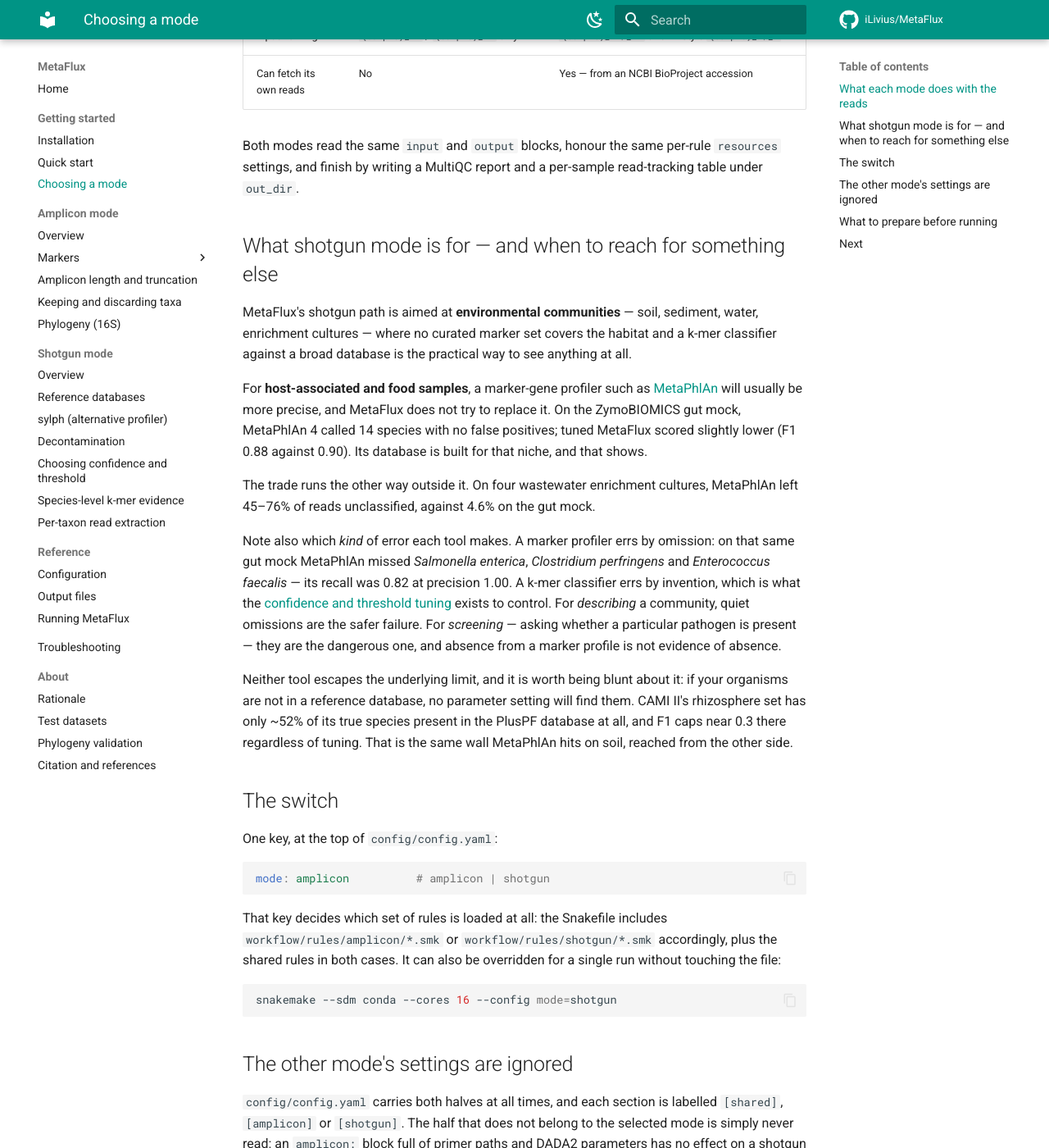
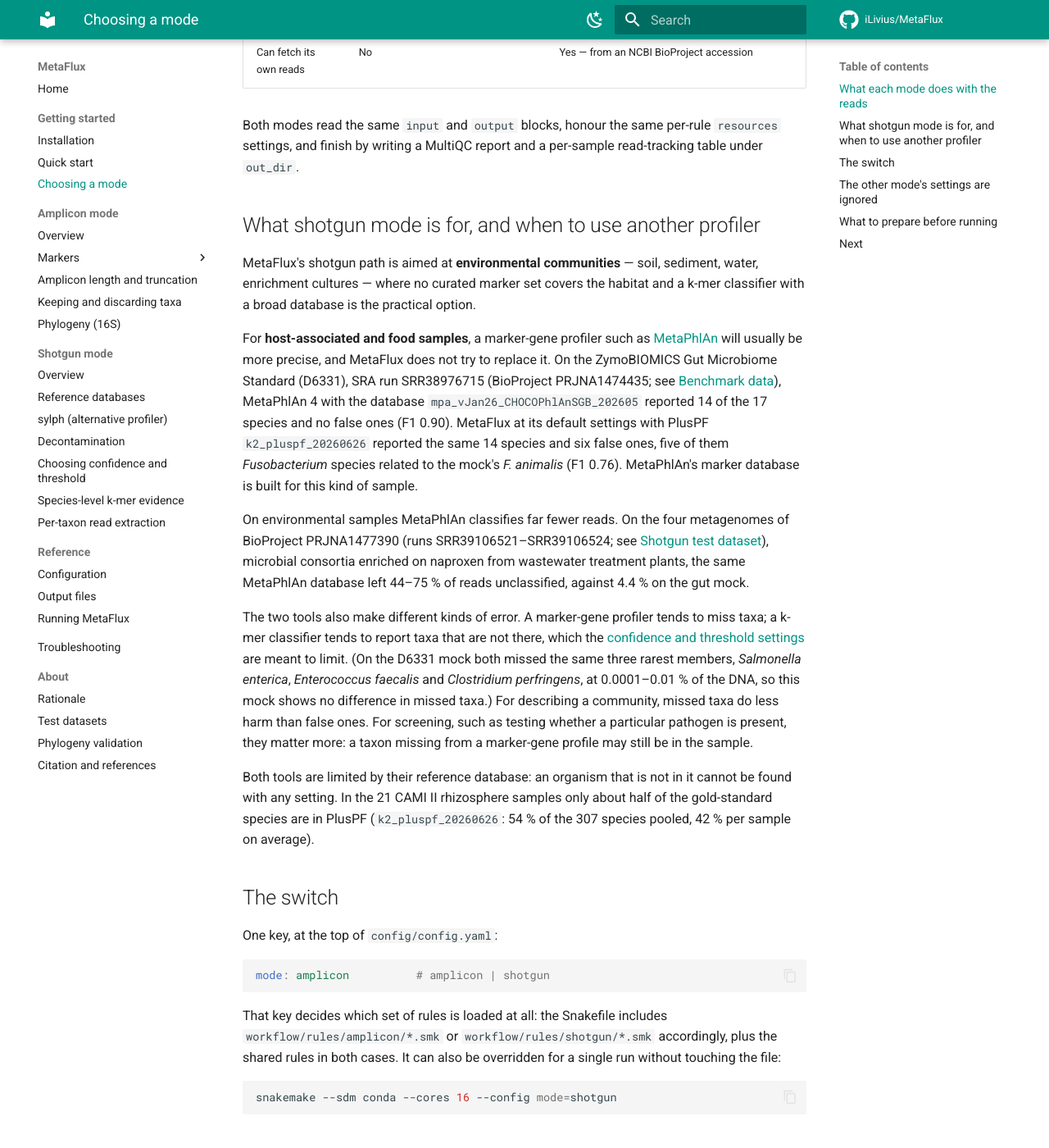
Before and after one commit to iLivius/MetaFlux, an MkDocs documentation site: the page built from docs/getting-started/choosing-a-mode.md, in a window 1280 px wide and 1400 px high, scrolled down 1022 px. Shown: the whole window at 82% size. Built offline with MkDocs 1.6.1 and Material for MkDocs 9.7.7, drawn with Linux system fonts in a browser that asks for light colours; comment, search, counter and statistics services are not loaded; some of the changed text lies outside the part shown.

Commit message:
Docs: sylph, shotgun overview, read extraction, choosing a mode and output name their data
The Zymo examples cite SRR38976715 and score Fusobacterium animalis as the mock's true
member; the MetaPhlAn comparison names both databases and uses the v2.5.0 defaults;
the wastewater samples are named and linked; the September CAMI tool comparison is
left out; the rhizosphere coverage figure is corrected (about half of the gold
species are in PlusPF); unsupported figures are replaced by what the runs show; and
showy phrasing is rewritten plainly.

```diff
--- a/docs/getting-started/choosing-a-mode.md
+++ b/docs/getting-started/choosing-a-mode.md
@@ -1,7 +1,6 @@
 # Choosing a mode
 
-MetaFlux runs one of two pipelines. The choice is not a matter of taste — it follows
-from what was in the tube when the library was made.
+MetaFlux runs one of two pipelines. The choice follows from how the library was made.
 
 - **`amplicon`** — a marker gene was PCR-amplified with a specific primer pair, and
   those amplicons were sequenced. 16S rRNA for bacteria and archaea, ITS for fungi,
@@ -29,35 +28,43 @@
 `resources` settings, and finish by writing a MultiQC report and a per-sample
 read-tracking table under `out_dir`.
 
-## What shotgun mode is for — and when to reach for something else
+## What shotgun mode is for, and when to use another profiler
 
 MetaFlux's shotgun path is aimed at **environmental communities** — soil, sediment,
 water, enrichment cultures — where no curated marker set covers the habitat and a k-mer
-classifier against a broad database is the practical way to see anything at all.
+classifier with a broad database is the practical option.
 
 For **host-associated and food samples**, a marker-gene profiler such as
 [MetaPhlAn](https://github.com/biobakery/MetaPhlAn) will usually be more precise, and
-MetaFlux does not try to replace it. On the ZymoBIOMICS gut mock, MetaPhlAn 4 called 14
-species with no false positives; tuned MetaFlux scored slightly lower (F1 0.88 against
-0.90). Its database is built for that niche, and that shows.
+MetaFlux does not try to replace it. On the ZymoBIOMICS Gut Microbiome Standard (D6331),
+SRA run SRR38976715 (BioProject PRJNA1474435; see
+[Benchmark data](../about/test-datasets.md#benchmark-data)), MetaPhlAn 4 with the
+database `mpa_vJan26_CHOCOPhlAnSGB_202605` reported 14 of the 17 species and no false
+ones (F1 0.90). MetaFlux at its default settings with PlusPF `k2_pluspf_20260626`
+reported the same 14 species and six false ones, five of them *Fusobacterium* species
+related to the mock's *F. animalis* (F1 0.76). MetaPhlAn's marker database is built for
+this kind of sample.
 
-The trade runs the other way outside it. On four wastewater enrichment cultures,
-MetaPhlAn left 45–76% of reads unclassified, against 4.6% on the gut mock.
+On environmental samples MetaPhlAn classifies far fewer reads. On the four metagenomes of
+BioProject PRJNA1477390 (runs SRR39106521–SRR39106524; see
+[Shotgun test dataset](../about/test-datasets.md#shotgun-test-dataset)), microbial
+consortia enriched on naproxen from wastewater treatment plants, the same MetaPhlAn
+database left 44–75 % of reads unclassified, against 4.4 % on the gut mock.
 
-Note also which *kind* of error each tool makes. A marker profiler errs by omission: on
-that same gut mock MetaPhlAn missed *Salmonella enterica*, *Clostridium perfringens* and
-*Enterococcus faecalis* — its recall was 0.82 at precision 1.00. A k-mer classifier errs
-by invention, which is what the [confidence and threshold
-tuning](../shotgun/confidence-and-threshold.md) exists to control. For *describing* a
-community, quiet omissions are the safer failure. For *screening* — asking whether a
-particular pathogen is present — they are the dangerous one, and absence from a marker
-profile is not evidence of absence.
+The two tools also make different kinds of error. A marker-gene profiler tends to miss
+taxa; a k-mer classifier tends to report taxa that are not there, which the
+[confidence and threshold settings](../shotgun/confidence-and-threshold.md) are meant to
+limit. (On the D6331 mock both missed the same three rarest members, *Salmonella
+enterica*, *Enterococcus faecalis* and *Clostridium perfringens*, at 0.0001–0.01 % of the
+DNA, so this mock shows no difference in missed taxa.) For describing a community, missed
+taxa do less harm than false ones. For screening, such as testing whether a particular
+pathogen is present, they matter more: a taxon missing from a marker-gene profile may
+still be in the sample.
 
-Neither tool escapes the underlying limit, and it is worth being blunt about it: if your
-organisms are not in a reference database, no parameter setting will find them. CAMI II's
-rhizosphere set has only ~52% of its true species present in the PlusPF database at all,
-and F1 caps near 0.3 there regardless of tuning. That is the same wall MetaPhlAn hits on
-soil, reached from the other side.
+Both tools are limited by their reference database: an organism that is not in it cannot
+be found with any setting. In the 21 CAMI II rhizosphere samples only about half of the
+gold-standard species are in PlusPF (`k2_pluspf_20260626`: 54 % of the 307 species
+pooled, 42 % per sample on average).
 
 ## The switch
 
@@ -106,8 +113,7 @@
     Nothing is auto-detected. Both modes accept files named `{sample}_R1` /
     `{sample}_R2`, so pointing shotgun mode at amplicon reads — or the reverse —
     does not necessarily fail. It can run to the end and produce a table that looks
-    ordinary and means nothing. The mode is a statement about how the library was
-    made, and it has to be true.
+    normal but is meaningless. Set `mode` to match how the library was made.
 
 ## What to prepare before running
 
--- a/docs/shotgun/overview.md
+++ b/docs/shotgun/overview.md
@@ -8,7 +8,7 @@
 !!! note "Is shotgun mode the right tool for your samples?"
     This path targets environmental communities. For host-associated or food
     samples a marker-gene profiler is usually more precise — see
-    [what shotgun mode is for](../getting-started/choosing-a-mode.md#what-shotgun-mode-is-for-and-when-to-reach-for-something-else).
+    [what shotgun mode is for](../getting-started/choosing-a-mode.md#what-shotgun-mode-is-for-and-when-to-use-another-profiler).
 
 The pipeline is [Kraken2](https://github.com/DerrickWood/kraken2) for read
 classification and [Bracken](https://github.com/jenniferlu717/Bracken) for abundance
@@ -26,8 +26,8 @@
 !!! warning "`mode` must match the data"
 
     Both modes accept `{sample}_R1` / `{sample}_R2` filenames, so pointing a shotgun
-    run at amplicon data (or the reverse) does not always produce an error — it
-    produces the wrong analysis. Check `mode` before every run.
+    run at amplicon data (or the reverse) does not always produce an error; the run
+    can finish with the wrong analysis. Check `mode` before every run.
 
 Shotgun mode needs reference data that MetaFlux does not fetch: a Kraken2 database for
 the default profiler, sylph databases and their lineage tables for `profiler: sylph`, and
@@ -53,9 +53,8 @@
     every case. See [sylph](sylph.md).
 
 Each stage writes files tagged with the step it came off (`_dephix`, `_dehost`,
-`_trim`). When an optional step is switched off, the next step simply reads from
-whatever ran before it — the chain closes up on its own, and no placeholder files are
-produced.
+`_trim`). When an optional step is switched off, the next step reads the output of the
+last step that ran, and no placeholder files are written.
 
 The rules carry descending Snakemake priorities (`download_sra` 10 down to
 `finalize_otu_table` 1), so when many jobs are ready at once the scheduler works through the
```
Also changed, not shown: other parts of docs/shotgun/overview.md (+3 -3 lines), docs/reference/output.md (+12 -10 lines), docs/shotgun/read-extraction.md (+11 -7 lines), docs/shotgun/sylph.md (+18 -13 lines).
